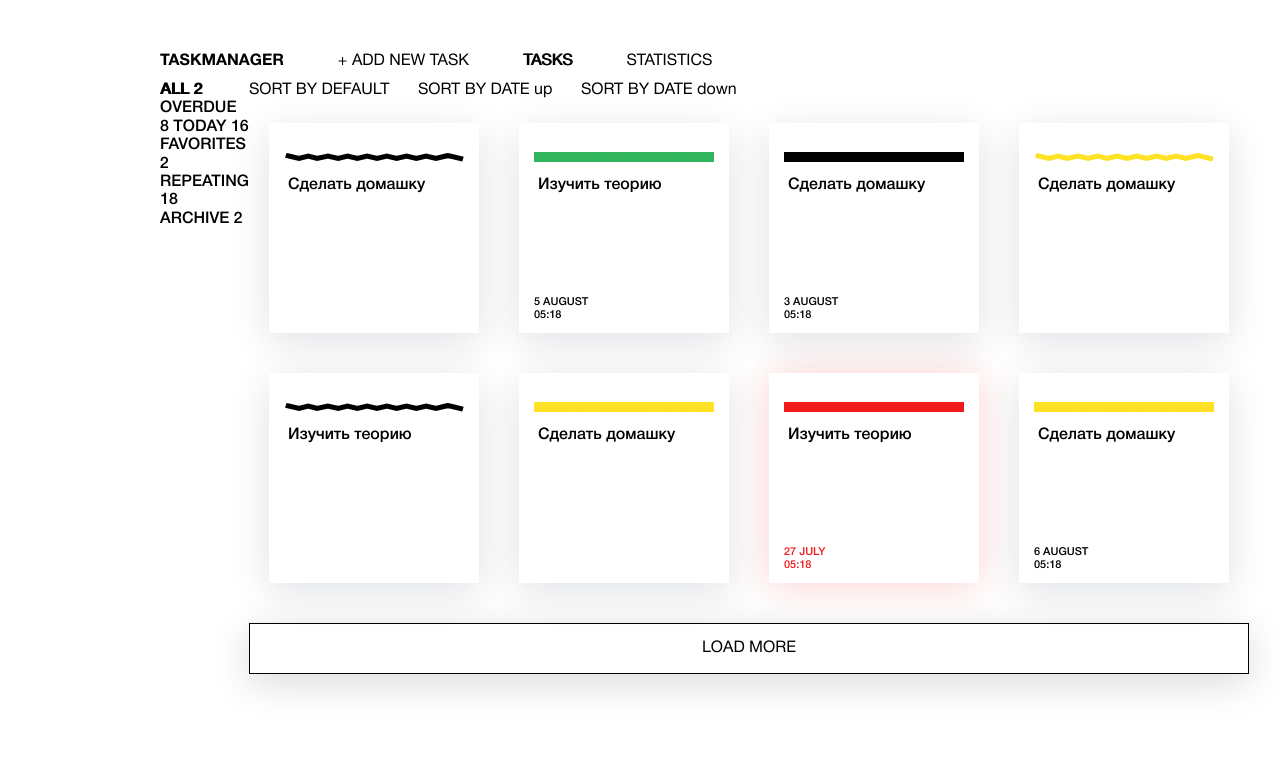
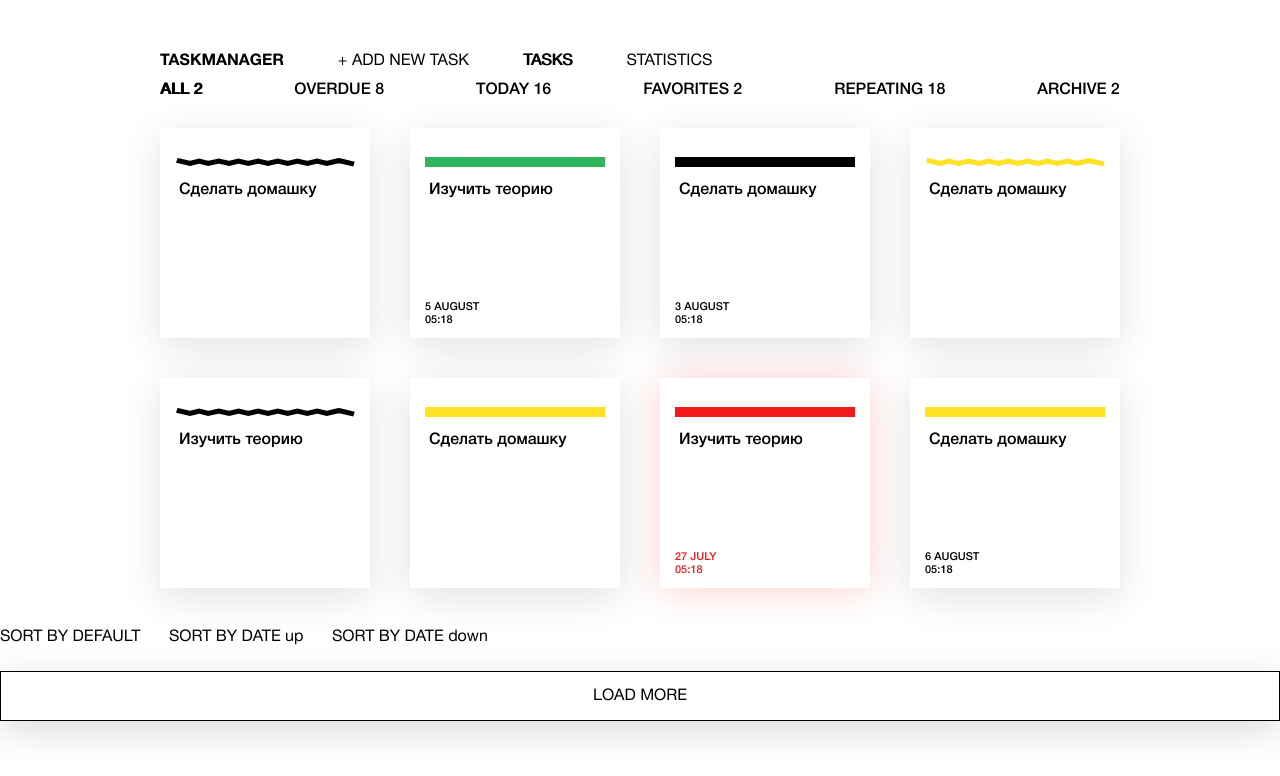
Before and after one commit to zlobichDenis/JS-PROJECT-Taskmanager, a plain HTML site: page index.html in a window 1280 px wide. Drawn offline with Linux system fonts and the light colour scheme.

Commit message:
Немного изменил разметку компонентов для более корректного отображения

```diff
--- a/bundle.js
+++ b/bundle.js
@@ -443,7 +443,7 @@ const createFilterTemplate = (filters) => {
         return createInput(filter, i === 0)}).join('\n');
 
     return `
-        ${filtersMarkup}
+    <section class="main__filter filter container">${filtersMarkup}</section>
     `
 };
 
@@ -847,7 +847,7 @@ const renderTask = (taskList, task) => {
 
 
 const renderBoard = (tasks) => {
-  (0,_util_js__WEBPACK_IMPORTED_MODULE_7__.render)(boardComponent.getElement(), new _components_boardFilters_js__WEBPACK_IMPORTED_MODULE_6__.default().getElement(), _util_js__WEBPACK_IMPORTED_MODULE_7__.RenderPosition.AFTERBEGIN);
+  (0,_util_js__WEBPACK_IMPORTED_MODULE_7__.render)(boardComponent.getElement(), new _components_boardFilters_js__WEBPACK_IMPORTED_MODULE_6__.default().getElement(), _util_js__WEBPACK_IMPORTED_MODULE_7__.RenderPosition.BEFOREEND);
 
   const taskList = boardComponent.getElement().querySelector('.board__tasks');
 
@@ -875,7 +875,7 @@ const renderBoard = (tasks) => {
   });
 };
 
-const siteMainElement = document.querySelector('.main__filter');
+const siteMainElement = document.querySelector('.main');
 const siteHeaderElement = document.querySelector('.main__control');
 
 
--- a/index.html
+++ b/index.html
@@ -40,7 +40,6 @@
         <!-- Меню -->
       </section>
       <!-- Фильтры -->
-      <section class="main__filter filter container"></section>
       <!-- Контент -->
 
     </main>
```
Also changed, not shown: 1 other file.
